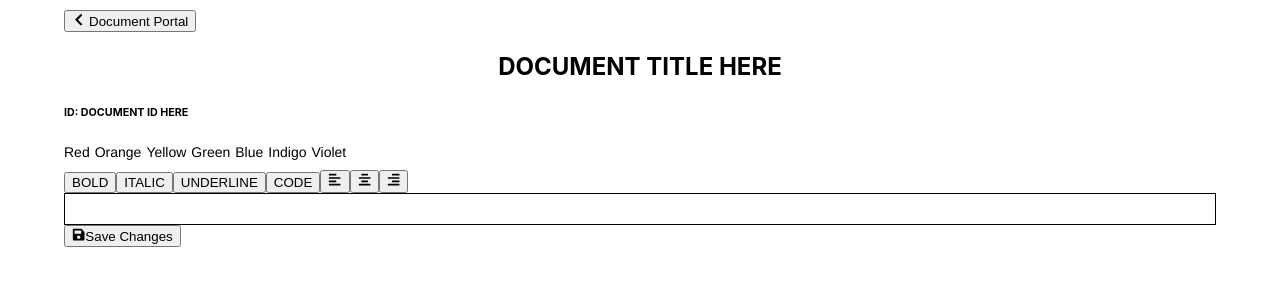
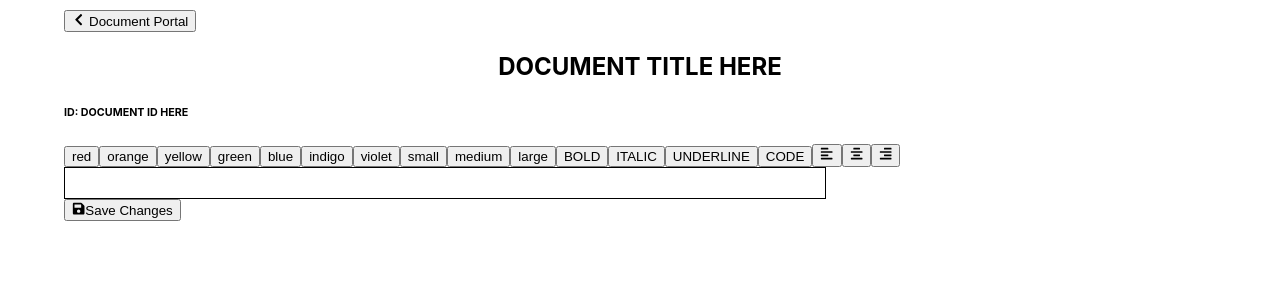
Before and after one commit to krespicio/text-editor, a React (Create React App) app in the folder app/: page / in a window 1280 px wide. Shown: the top 300 px of the page. Built offline with nearby package versions, Linux system fonts and the light colour scheme.

Commit message:
added color and font

```diff
--- a/app/src/components/EditingInterface.js
+++ b/app/src/components/EditingInterface.js
@@ -18,46 +18,15 @@ class EditingInterface extends React.Component {
     };
     this.onChange = editorState => this.setState({ editorState });
     this.handleKeyCommand = this.handleKeyCommand.bind(this);
-    this.toggleColor = toggledColor => this._toggleColor(toggledColor);
+
     this.focus = () => this.editor.focus();
     this._onClick = e => {
+      //this is for the bold, italic...
       e.preventDefault();
       this.onChange(
         RichUtils.toggleInlineStyle(this.state.editorState, e.target.name)
       );
     };
-  }
-
-  _toggleColor(toggledColor) {
-    const { editorState } = this.state;
-    const selection = editorState.getSelection();
-    // Let's just allow one color at a time. Turn off all active colors.
-    const nextContentState = Object.keys(colorStyleMap).reduce(
-      (contentState, color) => {
-        return Modifier.removeInlineStyle(contentState, selection, color);
-      },
-      editorState.getCurrentContent()
-    );
-    let nextEditorState = EditorState.push(
-      editorState,
-      nextContentState,
-      "change-inline-style"
-    );
-    const currentStyle = editorState.getCurrentInlineStyle();
-    // Unset style override for current color.
-    if (selection.isCollapsed()) {
-      nextEditorState = currentStyle.reduce((state, color) => {
-        return RichUtils.toggleInlineStyle(state, color);
-      }, nextEditorState);
-    }
-    // If the color is being toggled on, apply it.
-    if (!currentStyle.has(toggledColor)) {
-      nextEditorState = RichUtils.toggleInlineStyle(
-        nextEditorState,
-        toggledColor
-      );
-    }
-    this.onChange(nextEditorState);
   }
 
   handleKeyCommand(command, editorState) {
@@ -94,6 +63,16 @@ class EditingInterface extends React.Component {
 
   render() {
     const textStyles = ["BOLD", "ITALIC", "UNDERLINE", "CODE"];
+    const colorStyles = [
+      "red",
+      "orange",
+      "yellow",
+      "green",
+      "blue",
+      "indigo",
+      "violet"
+    ];
+    const fontStyles = ["small", "medium", "large"];
     const paragraphStyles = [
       { name: "LEFT", icon: <FaAlignLeft /> },
       { name: "CENTER", icon: <FaAlignCenter /> },
@@ -103,10 +82,26 @@ class EditingInterface extends React.Component {
     return (
       <div>
         <div style={styles.toolbar}>
-          <ColorControls
-            editorState={this.state.editorState}
-            onToggle={this.toggleColor}
-          />
+          {colorStyles.map(style => (
+            <button
+              key={style}
+              onMouseDown={this._onClick.bind(this)}
+              name={style}
+            >
+              {style}
+            </button>
+          ))}
+
+          {fontStyles.map(style => (
+            <button
+              key={style}
+              onMouseDown={this._onClick.bind(this)}
+              name={style}
+            >
+              {style}
+            </button>
+          ))}
+
           {textStyles.map(style => (
             <button
               key={style}
@@ -138,7 +133,7 @@ class EditingInterface extends React.Component {
         <div
           style={{
             border: "1px solid black",
-            maxWidth: "100%",
+            maxWidth: "750px",
             height: "80%",
             padding: "5px"
           }}
@@ -148,7 +143,8 @@ class EditingInterface extends React.Component {
             editorState={this.state.editorState}
             onChange={this.onChange}
             handleKeyCommand={this.handleKeyCommand}
-            customStyleMap={colorStyleMap}
+            ref={Editor => Editor && Editor.focus()}
+            customStyleMap={styleMap}
           />
         </div>
 
@@ -163,58 +159,7 @@ class EditingInterface extends React.Component {
   }
 }
 
-class StyleButton extends React.Component {
-  constructor(props) {
-    super(props);
-    this.onToggle = e => {
-      e.preventDefault();
-      this.props.onToggle(this.props.style);
-    };
-  }
-  render() {
-    let style;
-    if (this.props.active) {
-      style = { ...styles.styleButton, ...colorStyleMap[this.props.style] };
-    } else {
-      style = styles.styleButton;
-    }
-    return (
-      <span style={style} onMouseDown={this.onToggle}>
-        {this.props.label}
-      </span>
-    );
-  }
-}
-
-var COLORS = [
-  { label: "Red", style: "red" },
-  { label: "Orange", style: "orange" },
-  { label: "Yellow", style: "yellow" },
-  { label: "Green", style: "green" },
-  { label: "Blue", style: "blue" },
-  { label: "Indigo", style: "indigo" },
-  { label: "Violet", style: "violet" }
-];
-const ColorControls = props => {
-  var currentStyle = props.editorState.getCurrentInlineStyle();
-  return (
-    <div style={styles.controls}>
-      {COLORS.map(type => (
-        <div style={{ display: "inline-block", marginRight: "5px" }}>
-          <StyleButton
-            key={type.label}
-            active={currentStyle.has(type.style)}
-            label={type.label}
-            onToggle={props.onToggle}
-            style={type.style}
-          />
-        </div>
-      ))}
-    </div>
-  );
-};
-
-const colorStyleMap = {
+const styleMap = {
   red: {
     color: "rgba(255, 0, 0, 1.0)"
   },
@@ -235,6 +180,15 @@ const colorStyleMap = {
   },
   violet: {
     color: "rgba(127, 0, 255, 1.0)"
+  },
+  small: {
+    fontSize: "10px"
+  },
+  medium: {
+    fontSize: "20px"
+  },
+  large: {
+    fontSize: "30px"
   }
 };
 
```
